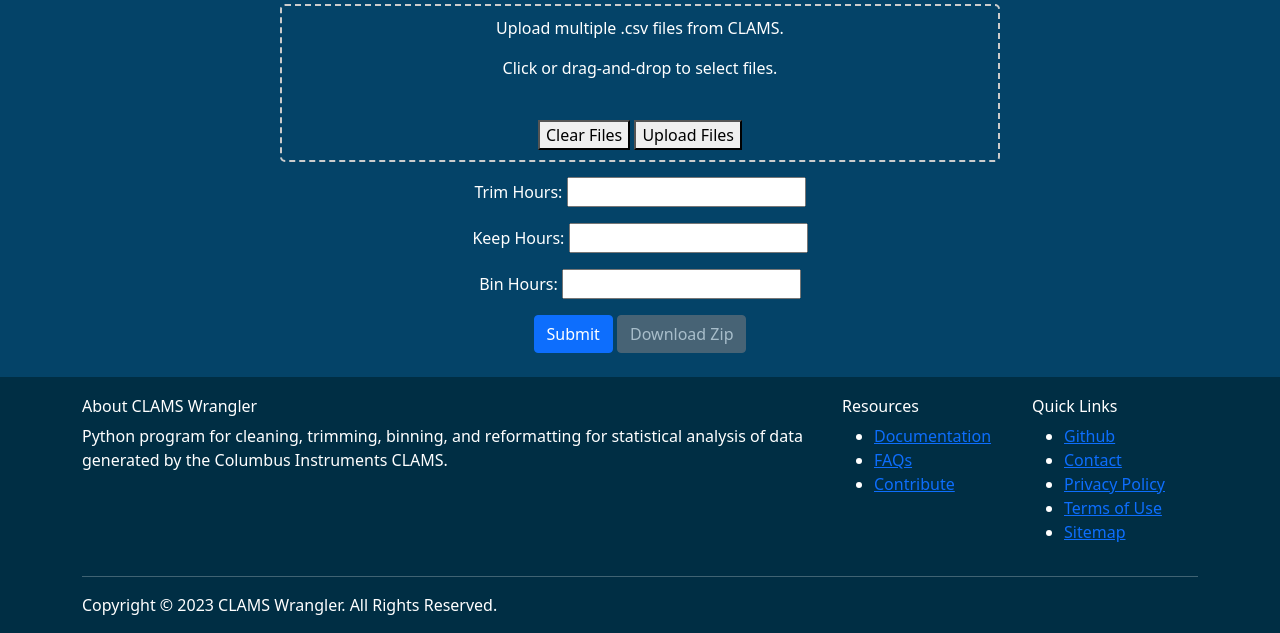
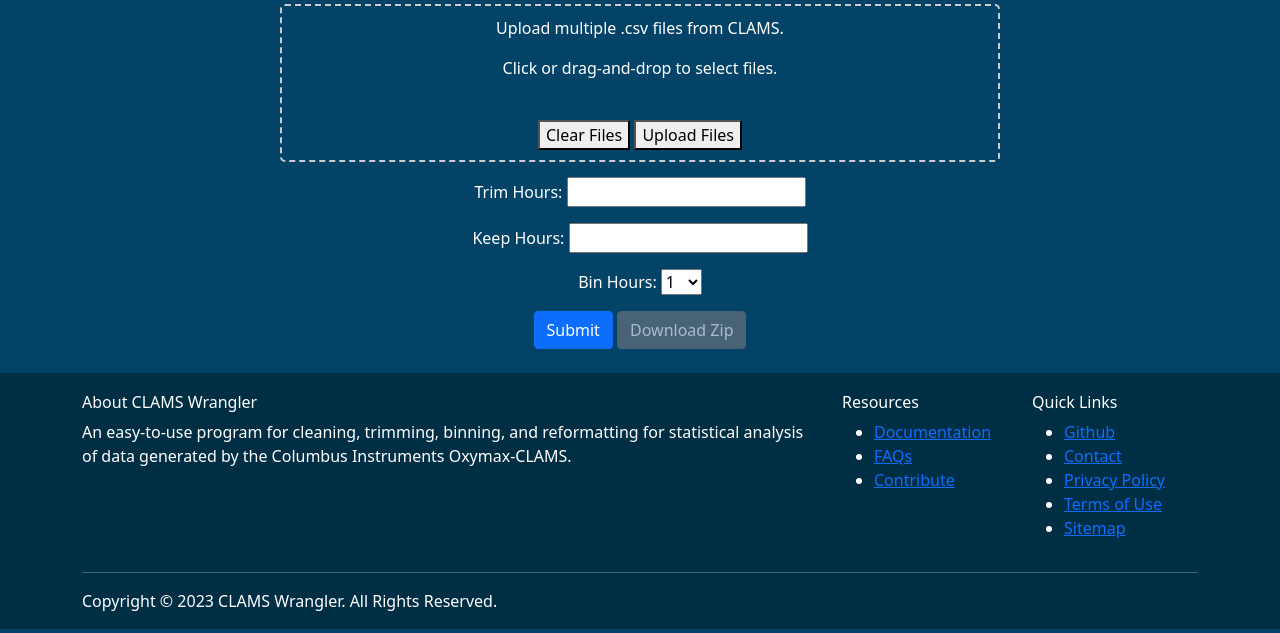
Before and after one commit to PistilliLab/CLAMSwrangler-web, a Django app: page / in a window 1280 px wide. Shown: the part 369-1002 px from the top of the page. Run offline with Django 5.2, Linux system fonts and the light colour scheme; parts of the project's set-up code (start-up, migrations or seed data) failed here and were passed over; some libraries are stand-ins or nearby versions.

Commit message:
Change bin_hours to dropdown.

```diff
--- a/templates/base.html
+++ b/templates/base.html
@@ -92,8 +92,8 @@
             <div class="row">
                 <div class="col-sm-12 col-md-8">
                     <h6>About CLAMS Wrangler</h6>
-                    <p class="text-justify">Python program for cleaning, trimming, binning, and reformatting for
-                        statistical analysis of data generated by the Columbus Instruments CLAMS. </p>
+                    <p class="text-justify">An easy-to-use program for cleaning, trimming, binning, and reformatting for
+                        statistical analysis of data generated by the Columbus Instruments Oxymax-CLAMS. </p>
                 </div>
 
                 <div class="col-xs-6 col-md-2">
@@ -108,7 +108,7 @@
                 <div class="col-xs-6 col-md-2">
                     <h6>Quick Links</h6>
                     <ul class="footer-links">
-                        <li><a href="https://github.com/PistilliLab/CLAMSwrangler">
+                        <li><a href="https://github.com/PistilliLab/CLAMSwrangler-web">
                             Github</a></li>
                         <li><a href="#">Contact</a></li>
                         <li><a href="#">Privacy Policy</a></li>
--- a/wrangler/forms.py
+++ b/wrangler/forms.py
@@ -2,6 +2,10 @@ from django import forms
 
 
 class UserInputForm(forms.Form):
+    """
+    Main input form for the user to provide the .csv files and the parameters for processing the data.
+    """
+
     # file_input = forms.FileField(
     #     label='File Input',
     #     widget=forms.ClearableFileInput(),
@@ -9,9 +13,16 @@ class UserInputForm(forms.Form):
     # )
     trim_hours = forms.IntegerField(label='Trim Hours')
     keep_hours = forms.IntegerField(label='Keep Hours')
-    bin_hours = forms.IntegerField(label='Bin Hours')
+    bin_hours = forms.ChoiceField(label='Bin Hours', choices=[(1, '1'), (2, '2'), (3, '3'), (4, '4'), (6, '6'),
+                                                              (8, '8'), (12, '12'), (24, '24'),])
+    # bin_hours = forms.IntegerField(label='Bin Hours')
 
     def clean_file_input(self):
+        """
+        Validates if the input files provided are .csv files.
+
+        Returns: validation error if the files are not .csv files.
+        """
         files = self.cleaned_data['file_input']
         for file in files:
             if not file.name.endswith('.csv'):
```
